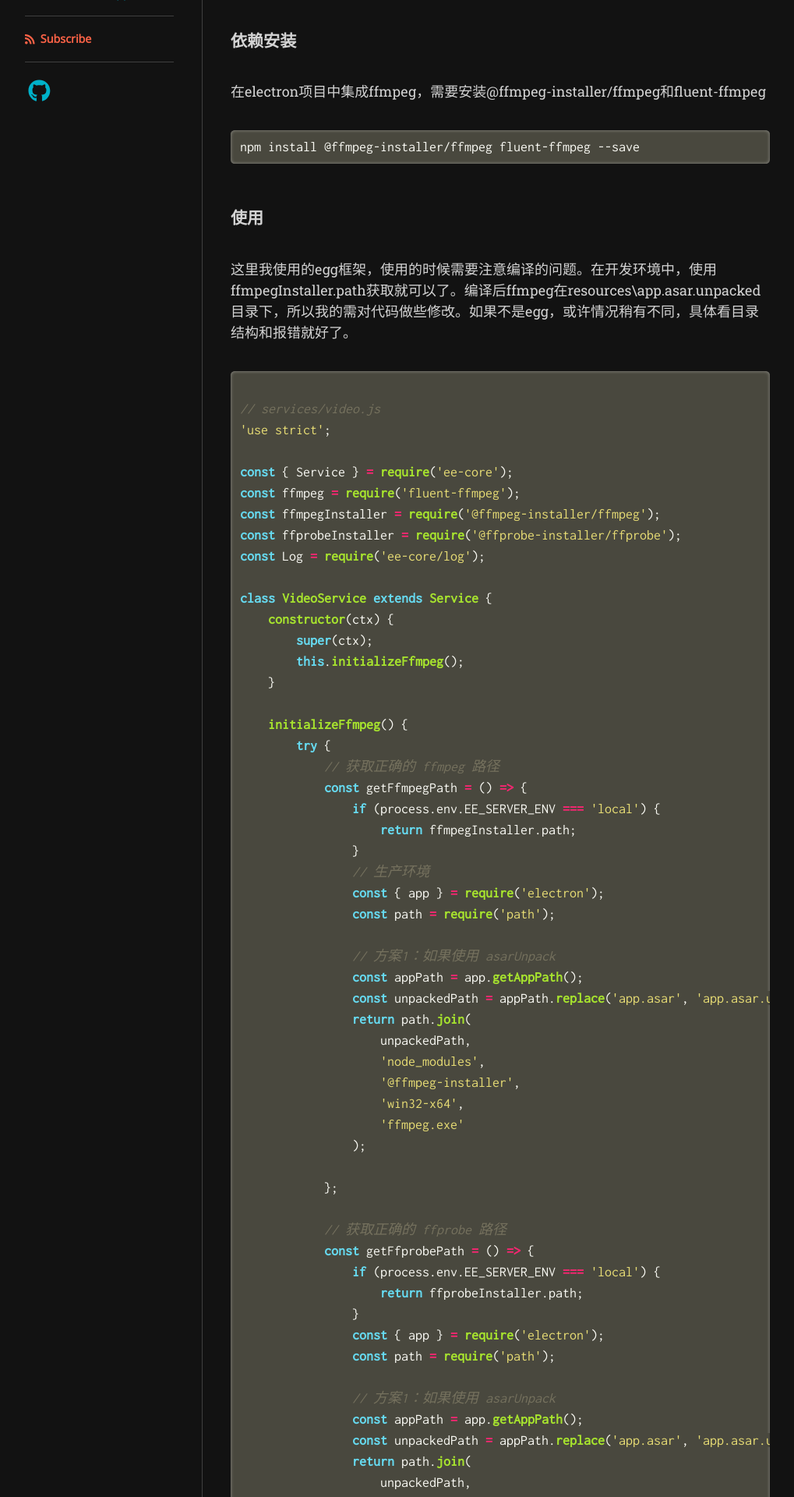
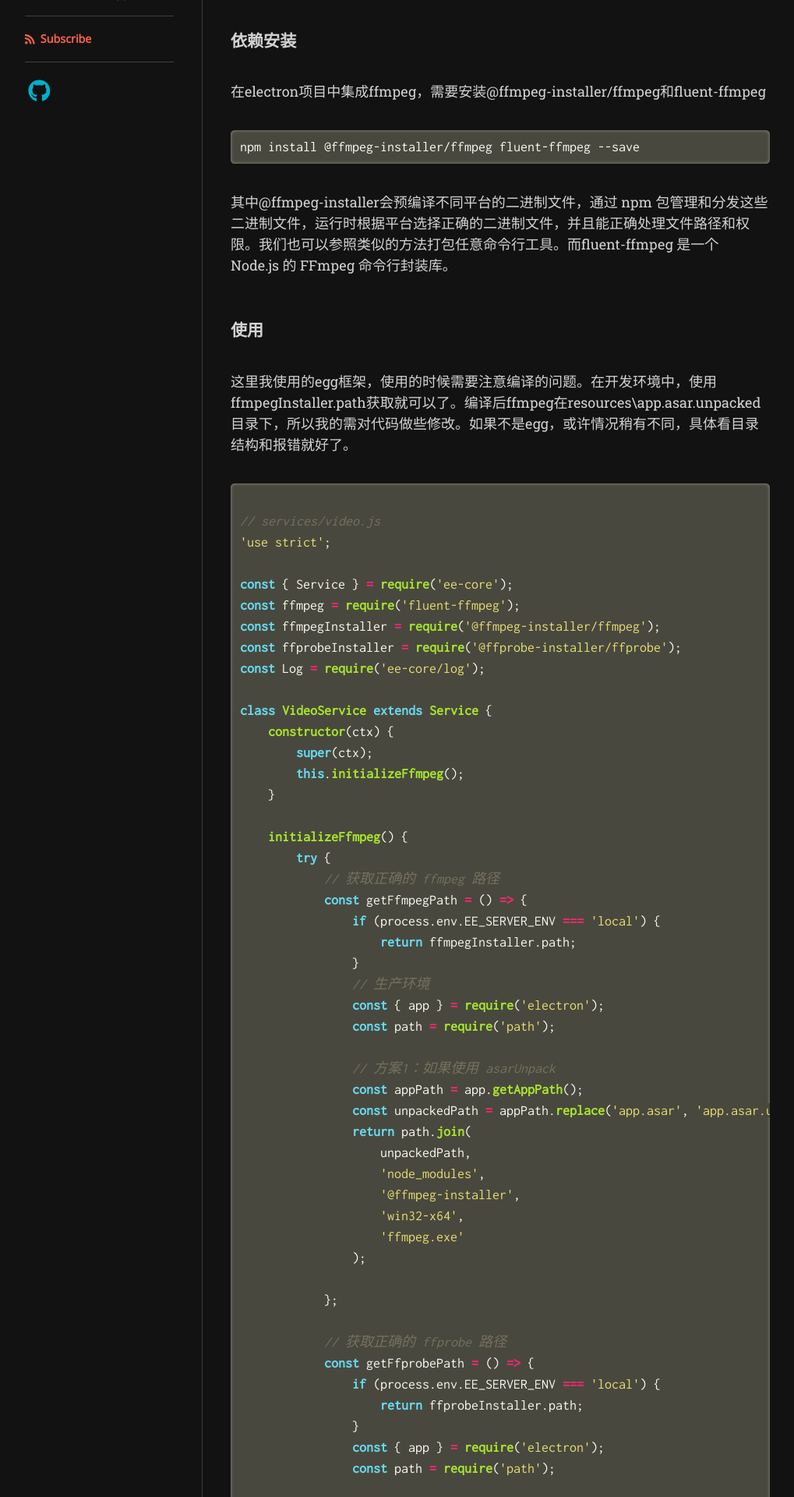
Before and after one commit to woniu9524/woniu9524.github.io, a Jekyll site: the page built from _posts/2024-10-31-electron集成ffmpeg.md, in a window 1280 px wide. Shown: the part 334-2254 px from the top of the page at 78% size, without its empty margins (130-1149 px from the left). Built offline with Jekyll 4.4.1, drawn with Linux system fonts in a browser that asks for light colours; nearby versions of some CDN libraries; some web fonts are replaced; some of the changed text lies outside the part shown.

Commit message:
Update 2024-10-31-electron集成ffmpeg.md

````diff
--- a/_posts/2024-10-31-electron集成ffmpeg.md
+++ b/_posts/2024-10-31-electron集成ffmpeg.md
@@ -10,6 +10,7 @@ tags: [electron, ffmpeg,]
 ```
 npm install @ffmpeg-installer/ffmpeg fluent-ffmpeg --save
 ```
+其中@ffmpeg-installer会预编译不同平台的二进制文件，通过 npm 包管理和分发这些二进制文件，运行时根据平台选择正确的二进制文件，并且能正确处理文件路径和权限。我们也可以参照类似的方法打包任意命令行工具。而fluent-ffmpeg 是一个 Node.js 的 FFmpeg 命令行封装库。
 
 ### 使用
 
````
